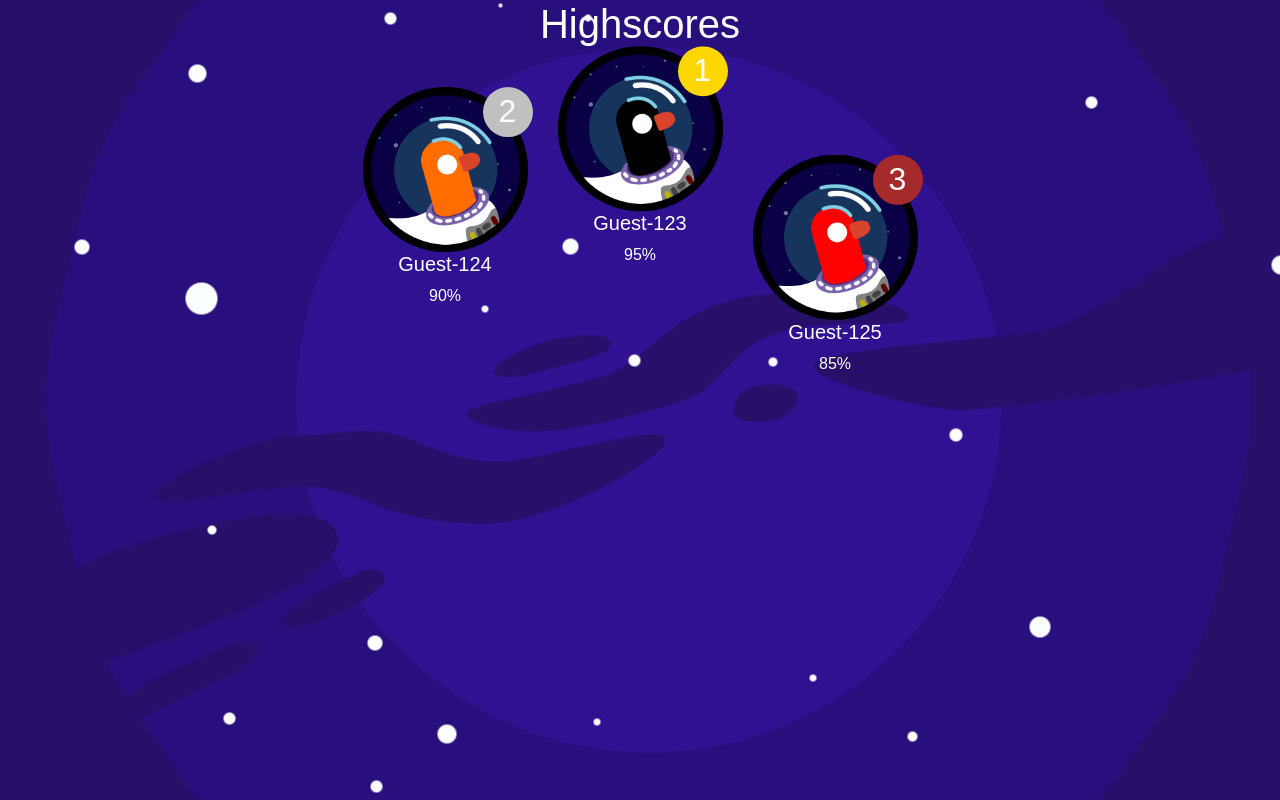
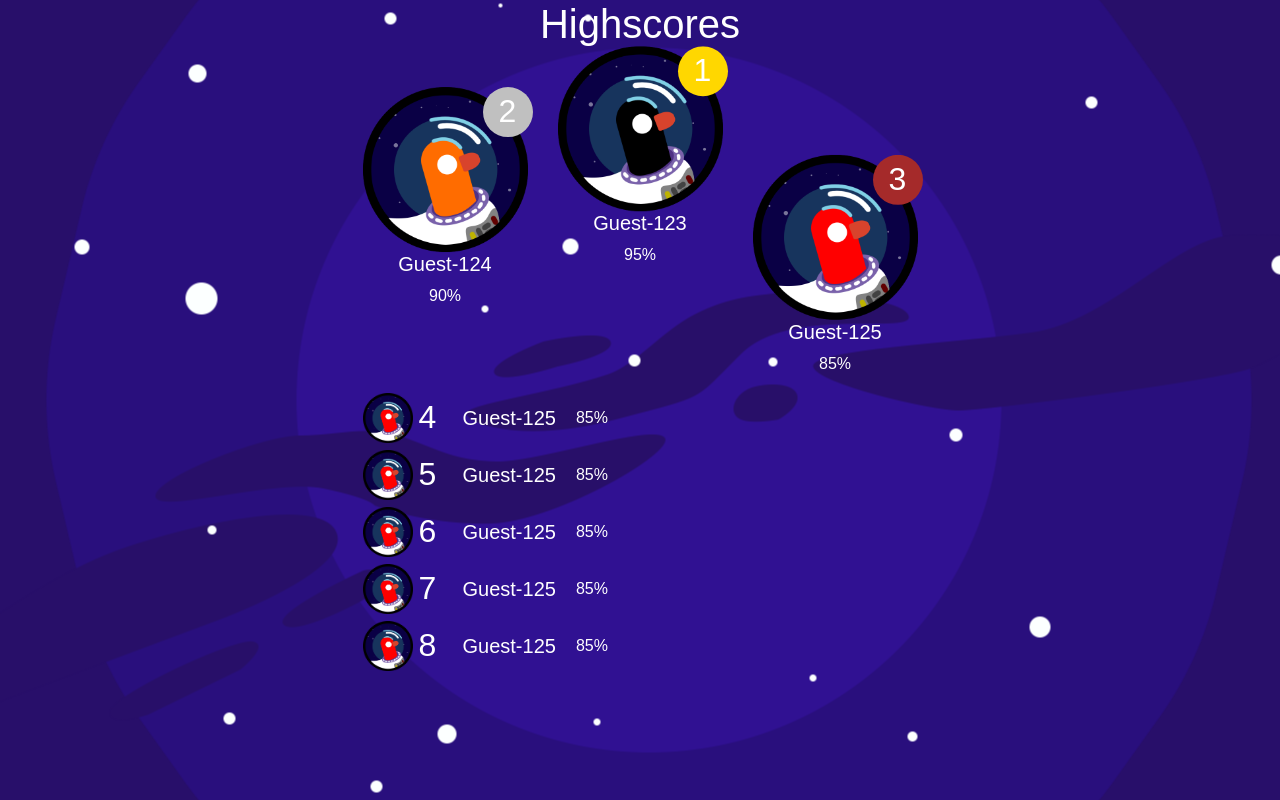
Before and after one commit to ravil-96/trivia-quack, a React app in the folder client/: page /highscore in a window 1280 px wide. Built offline with nearby package versions, Linux system fonts and the light colour scheme; a web font is replaced by a local one.

Commit message:
add generateTable function for ScoreView and update styling to match design

```diff
--- a/client/src/components/ScoreView/_scoreview.scss
+++ b/client/src/components/ScoreView/_scoreview.scss
@@ -46,3 +46,26 @@
     background-color: brown;
   }
 }
+
+.table-place {
+  display: inline-flex;
+  align-items: center;
+  width: 100%;
+
+  h5, p {
+    padding: 0;
+    margin: 0;
+  }
+
+  p {
+    margin-left: 20px;
+  }
+
+  img {
+    width: 50px;
+  }
+
+  span {
+    position:relative;
+  }
+}
--- a/client/src/components/ScoreView/index.js
+++ b/client/src/components/ScoreView/index.js
@@ -1,6 +1,20 @@
 import React from 'react';
 
 const ScoreView = ({players}) => {
+
+  const generateTable = players.map((player, index) => {
+    if (index >= 3) {
+      return (
+        <div class="table-place">
+          <img src={player.icon} alt="Player Icon" />
+          <span>{index + 1}</span>
+          <h5>Guest-{player.player}</h5>
+          <p>{player.score}</p>
+        </div>
+      );
+    }
+  });
+
   return (
     <div className="scoreview text-center">
       <div class="row">
@@ -35,6 +49,7 @@ const ScoreView = ({players}) => {
           <></>
         }
       </div>
+      { generateTable }
     </div>
   )
 }
--- a/client/src/pages/Highscore/index.js
+++ b/client/src/pages/Highscore/index.js
@@ -30,6 +30,31 @@ const players = [
     player: "125",
     icon: icon3,
     score: "85%",
+  },
+  {
+    player: "125",
+    icon: icon3,
+    score: "85%",
+  },
+  {
+    player: "125",
+    icon: icon3,
+    score: "85%",
+  },
+  {
+    player: "125",
+    icon: icon3,
+    score: "85%",
+  },
+  {
+    player: "125",
+    icon: icon3,
+    score: "85%",
+  },
+  {
+    player: "125",
+    icon: icon3,
+    score: "85%",
   }
 ]
 
```
